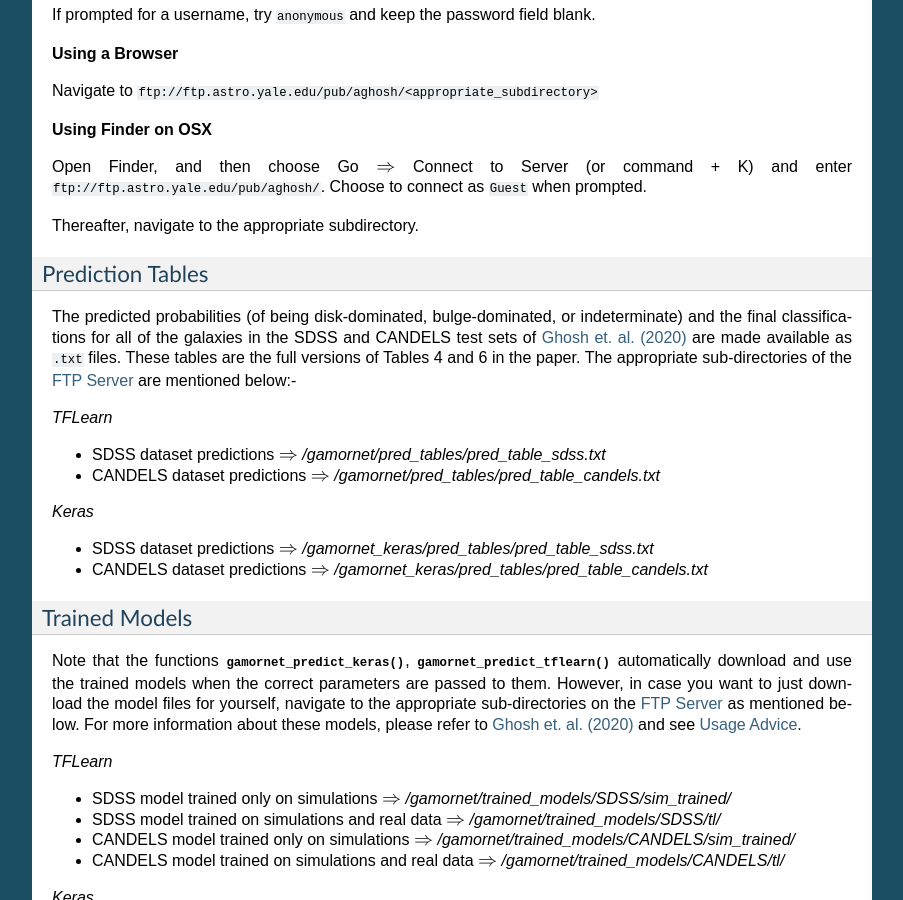
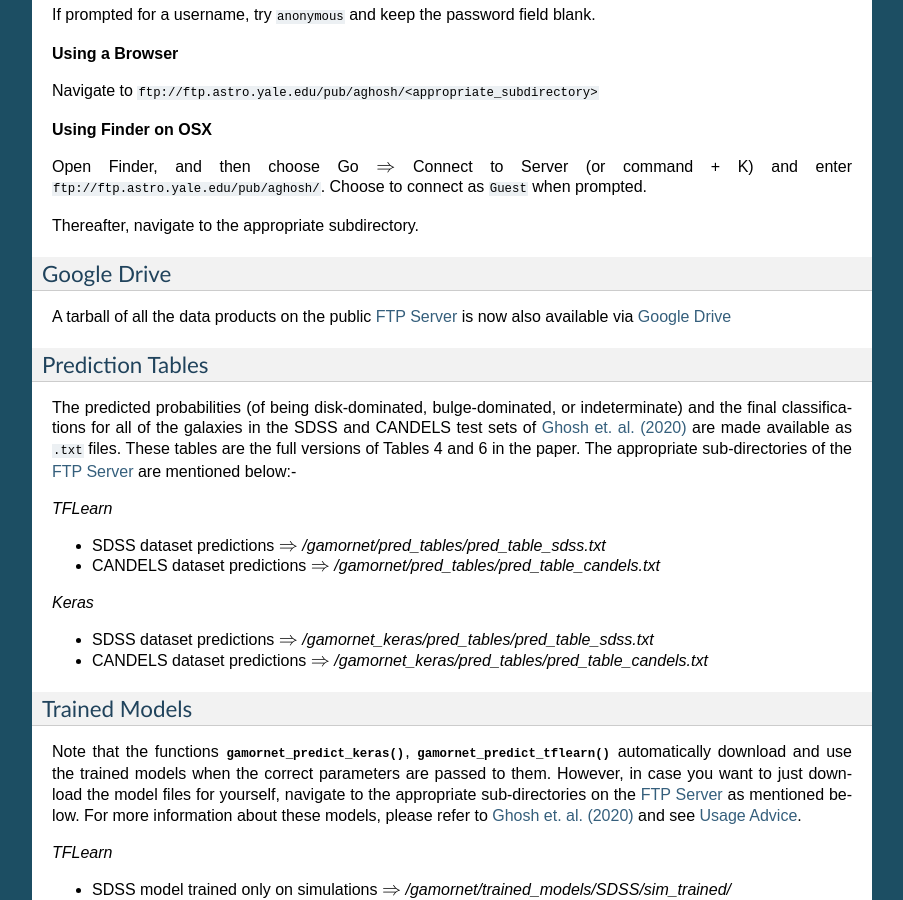
Before and after one commit to aritraghsh09/GaMorNet, a Sphinx documentation site: the page built from docs/source/usage_guide.rst, in a window 1280 px wide and 900 px high, scrolled down 3055 px. Shown: the whole window, without its empty margins (198-1101 px from the left). Built offline with Sphinx 7.4.7, drawn with Linux system fonts in a browser that asks for light colours.

Commit message:
Added Google Drive Section

```diff
--- a/docs/source/usage_guide.rst
+++ b/docs/source/usage_guide.rst
@@ -188,6 +188,11 @@
 
 Thereafter, navigate to the appropriate subdirectory.
 
+.. _google_drive:
+
+Google Drive
+^^^^^^^^^^^^^
+A tarball of all the data products on the public :ref:`ftp_server` is now also available via `Google Drive <https://drive.google.com/file/d/1yIuCe_CcxzOLsNAPR5H40MPH-tbvpBJb/view?usp=sharing>`_
 
 .. _pred_tables:
 
```
